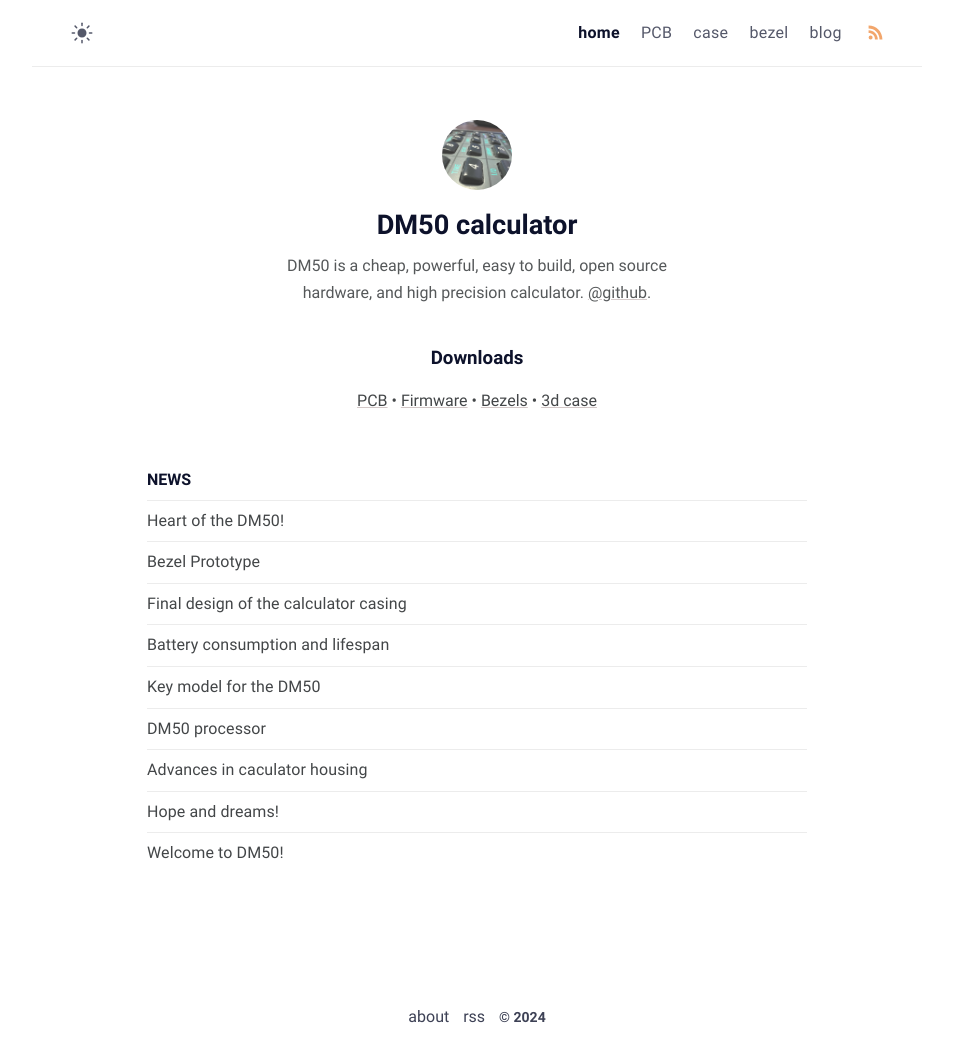
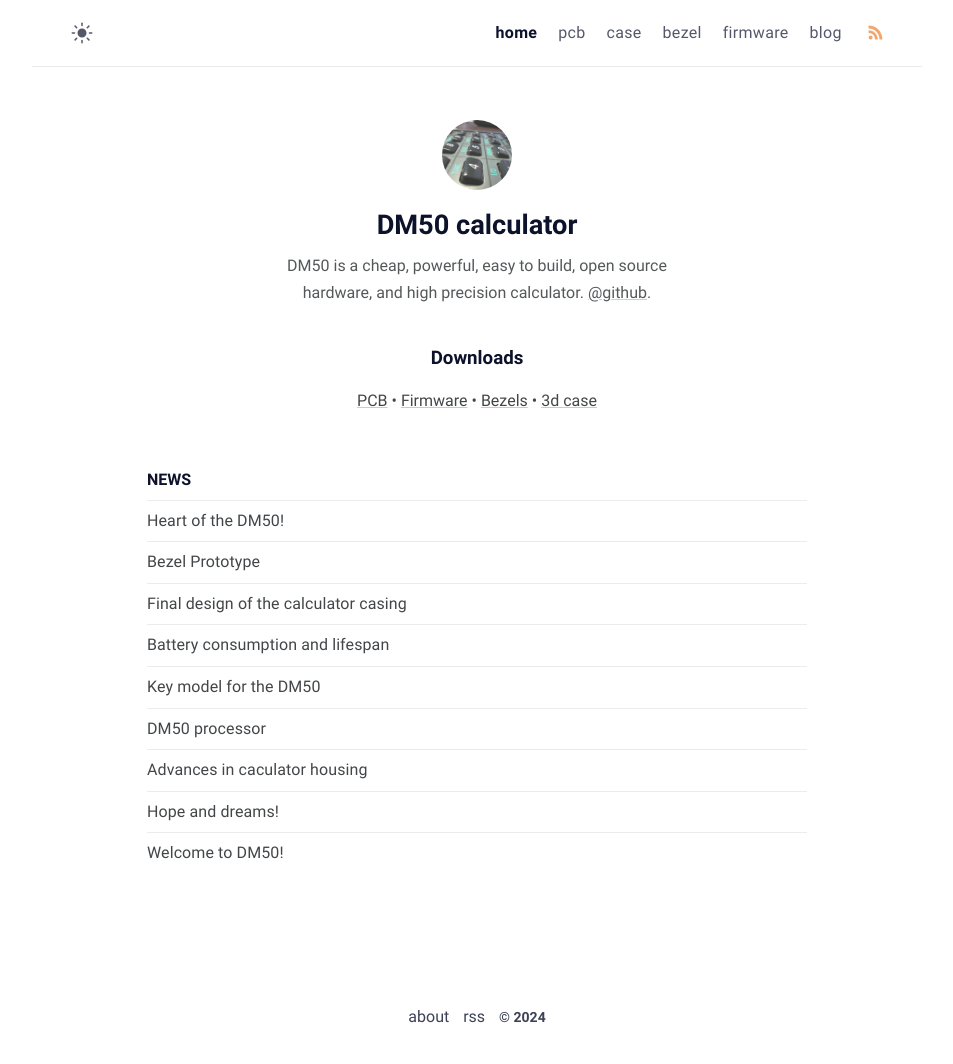
Before and after one commit to xavierbasc/50calc, a Jekyll site: the page built from index.md, in a window 1280 px wide. Shown: the whole page, without its empty margins (163-1116 px from the left). Built offline with Jekyll 4.4.1, drawn with Linux system fonts in a browser that asks for light colours.

Commit message:
menu changes

```diff
--- a/_data/menus.yml
+++ b/_data/menus.yml
@@ -2,7 +2,7 @@
   url: /
   external: false
 
-- title: PCB
+- title: pcb
   url: https://github.com/xavierbasc/dm50/tree/main/hardware/gerbers
   external: false
 
@@ -14,6 +14,10 @@
   url: https://raw.githubusercontent.com/xavierbasc/dm50/main/docs/bezel/DM50_BEZEL01.pdf
   external: true
 
+- title: firmware
+  url: https://github.com/xavierbasc/dmos
+  external: true
+
 - title: blog
   url: /archive/
   external: false
```
